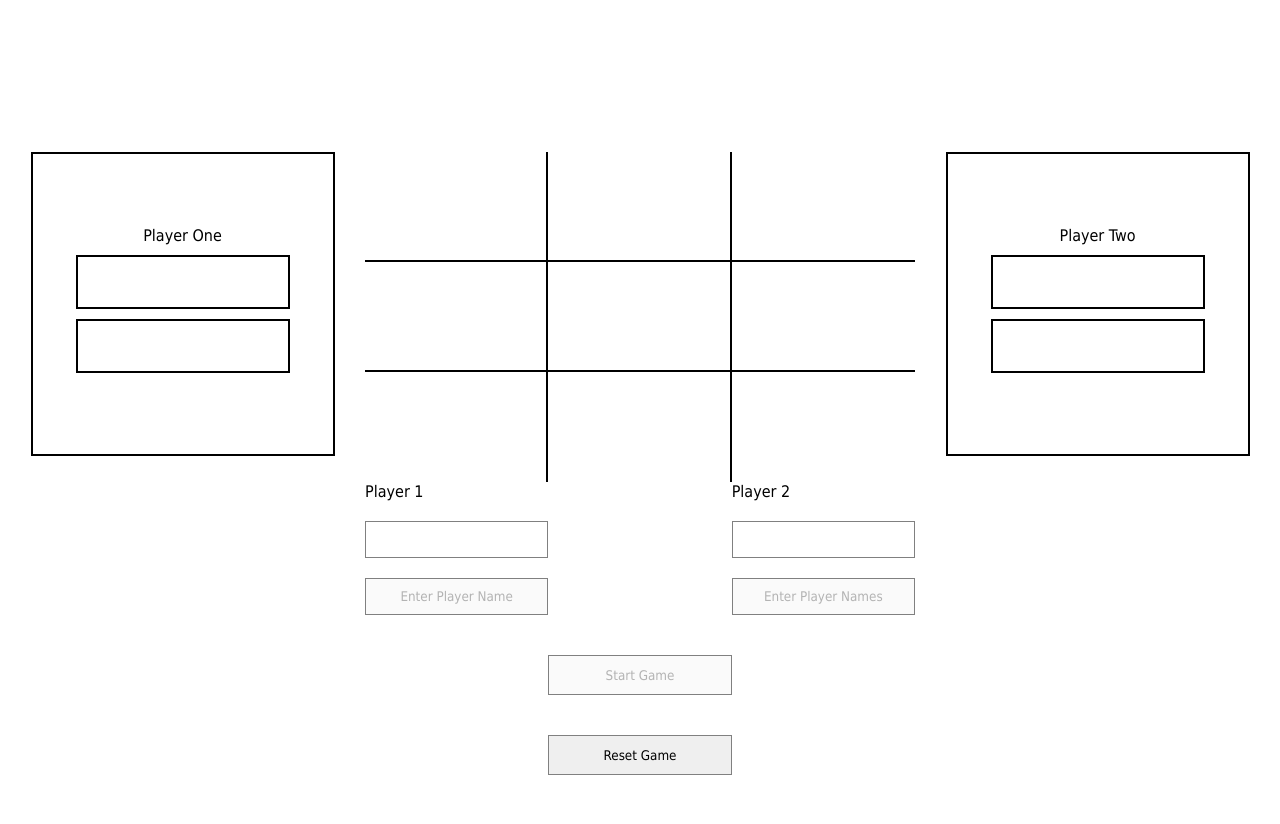
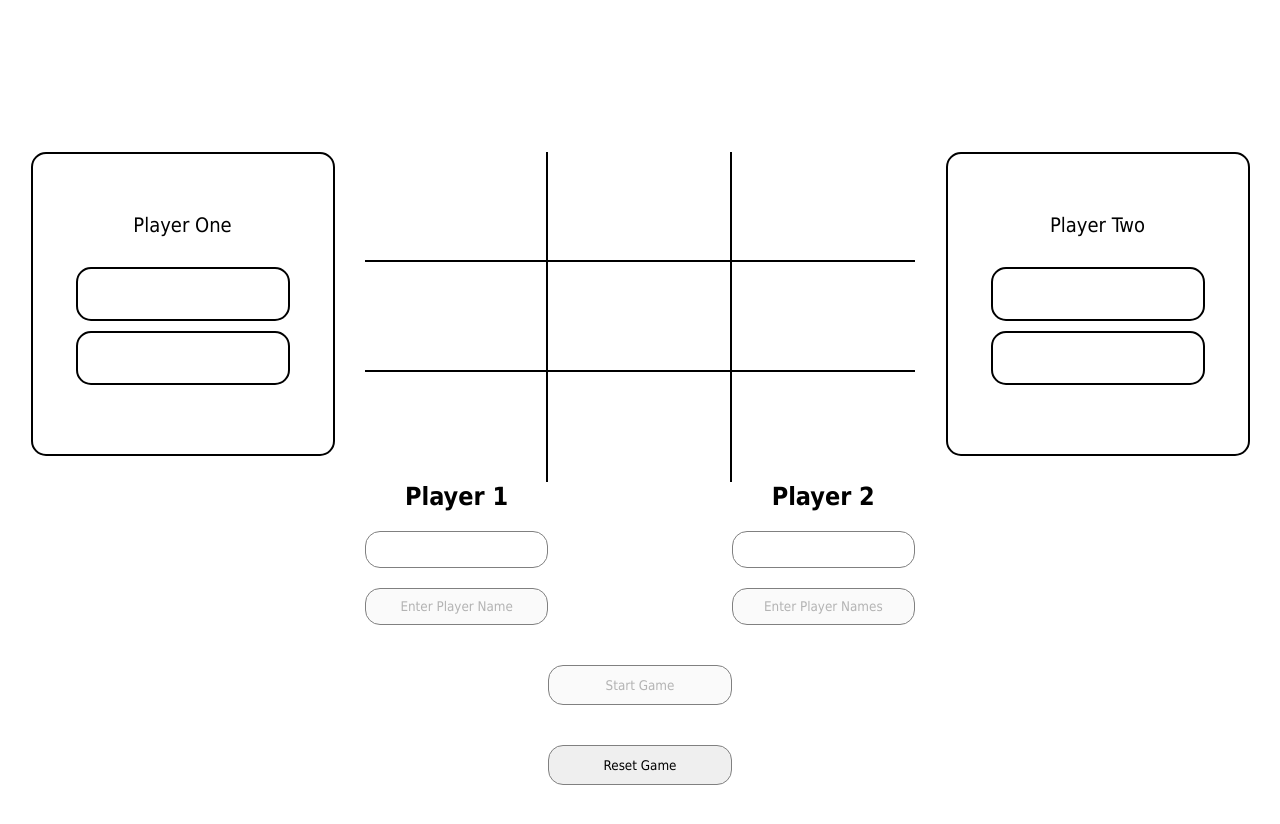
Before and after one commit to butterdogg1467/Tic-Tac-Toe, a plain HTML site: page index.html in a window 1280 px wide. Shown: the top 824 px of the page. Drawn offline with Linux system fonts and the light colour scheme.

Commit message:
Added more styling to make ui look less raw

```diff
--- a/styles.css
+++ b/styles.css
@@ -153,20 +153,28 @@ body {
     margin-bottom: 20px;
     padding: 10px 0px;
     width: 99%;
+    border-radius: 15px;
 }
 
-form > label:nth-of-type(1) {
+div > label:nth-of-type(1) {
     appearance: none;
+    font-size: 25px;
+    font-weight: bold;
+    margin-left: 40px;
 }
 
-form > label:nth-of-type(2) {
+div > label:nth-of-type(2) {
     appearance: none;
+    font-size: 25px;
+    font-weight: bold;
+    margin-left: 40px;
 }
 
 #username1button {
     appearance: none;
     border: 1px solid gray;
     padding: 10px 20px;
+    border-radius: 15px;
     width: 100%;
 }
 
@@ -174,6 +182,7 @@ form > label:nth-of-type(2) {
     appearance: none;
     border: 1px solid gray;
     padding: 10px 20px;
+    border-radius: 15px;
     width: 100%;
 }
 
@@ -181,6 +190,7 @@ form > label:nth-of-type(2) {
     appearance: none;
     border: 1px solid gray;
     grid-column: 2/3;
+    border-radius: 15px;
     grid-row: 6/7;
 }
 
@@ -188,6 +198,7 @@ form > label:nth-of-type(2) {
     appearance: none;
     border: 1px solid gray;
     grid-column: 2/3;
+    border-radius: 15px;
     grid-row: 8/9;
 }
 
@@ -226,6 +237,7 @@ button:hover {
     flex-direction: column;
     justify-content: center;
     align-items: center;
+    border-radius: 15px;
 }
 
 .player1name,
@@ -238,6 +250,7 @@ button:hover {
     align-items: center;
     width: 200px;
     height: 50px;
+    border-radius: 15px;
     margin-bottom: 10px;
 }
 
@@ -252,6 +265,7 @@ button:hover {
     flex-direction: column;
     justify-content: center;
     align-items: center;
+    border-radius: 15px;
 }
 
 .player2name,
@@ -264,12 +278,14 @@ button:hover {
     align-items: center;
     width: 200px;
     height: 50px;
+    border-radius: 15px;
     margin-bottom: 10px;
 }
 
 .playernum1,
 .playernum2 {
-    margin-bottom: 10px;
+    margin-bottom: 30px;
+    font-size: 20px;
 }
 
 .gamestatus {
```
